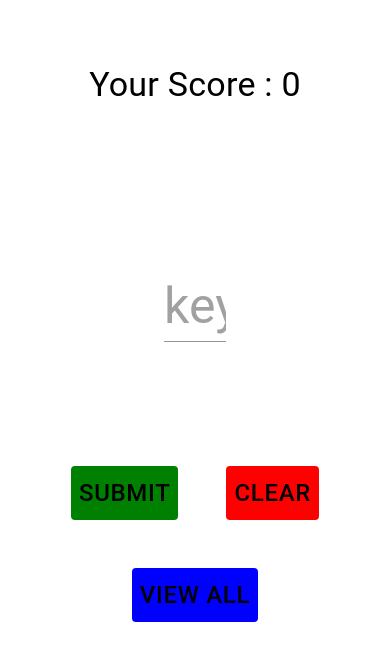
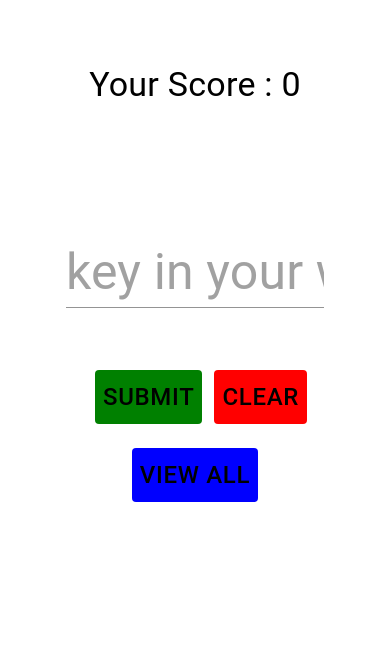
Before and after one commit to Muzamir0604/Scrabble_Calculator, a React (Create React App) app in the folder frontend/scrabble/: page / in a window 390 px wide. Shown: the top 660 px of the page. Built offline with nearby package versions, Linux system fonts and the light colour scheme; no server answers.

Commit message:
style(mobile responsive): Modify style for mobile responsiveness

```diff
--- a/frontend/scrabble/src/App.js
+++ b/frontend/scrabble/src/App.js
@@ -12,6 +12,10 @@ import "./App.css";
 const useStyles = makeStyles({
   form: {
     padding: "4em 4em",
+  },
+  table: {
+    margin: "0.5em 0.5em",
+    padding: "0.5em 0.5em",
   },
 });
 
@@ -35,11 +39,11 @@ function App(props) {
         <Grid item xs={12} className={classes.form}>
           <ScoreCard score={userEntry.score} />
         </Grid>
-        <Grid item xs={12} sm={12}>
+        <Grid item xs={12} className={classes.table}>
           <InputForm handleSummary={handleSummary} />
         </Grid>
         {isSummary ? (
-          <Grid item xs={12} sm={12}>
+          <Grid item xs={12}>
             <SimpleTable list={list} />
           </Grid>
         ) : null}
--- a/frontend/scrabble/src/components/table.js
+++ b/frontend/scrabble/src/components/table.js
@@ -12,9 +12,7 @@ import capitalize from "../utils/textTransformer";
 
 const useStyles = makeStyles({
   table: {
-    minWidth: 650,
-    margin: "2em 12em",
-    maxWidth: "80%",
+    minWidth: 250,
   },
   tableHead: {
     backgroundColor: "#2b8cbe",
--- a/frontend/scrabble/src/containers/input.js
+++ b/frontend/scrabble/src/containers/input.js
@@ -21,31 +21,25 @@ const schema = Yup.object({
 });
 
 const useStyles = makeStyles({
-  form: {
-    margin: "0em 2em",
-    padding: "0em 2em",
-  },
   buttonCancel: {
-    margin: "1em 1em",
     backgroundColor: "red",
     color: "black",
     fontSize: 24,
   },
   buttonSubmit: {
-    margin: "1em 1em",
+    margin: "0.5em 0.5em",
     backgroundColor: "green",
     color: "black",
     fontSize: 24,
   },
   buttonSummary: {
-    margin: "1em 1em",
+    margin: "0.5em 0.5em",
     backgroundColor: "blue",
     color: "black",
     fontSize: 24,
   },
   textField: {
-    // width: 500,
-    margin: 100,
+    margin: 50,
   },
   //style for font size
   resize: {
@@ -71,7 +65,7 @@ function InputForm(props) {
       >
         {(props) => (
           <form onSubmit={props.handleSubmit}>
-            <FormGroup className={classes.form}>
+            <FormGroup>
               <FormControl>
                 <TextField
                   name="word"
```
